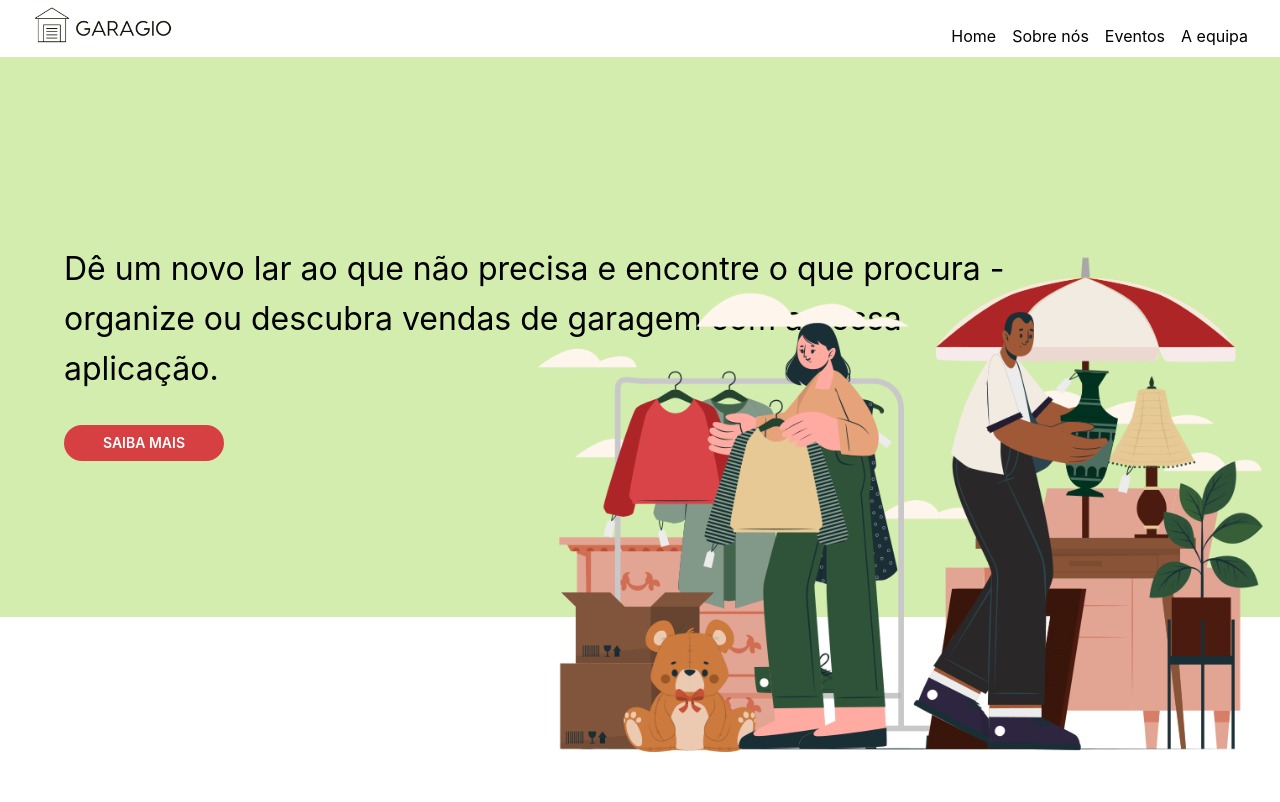
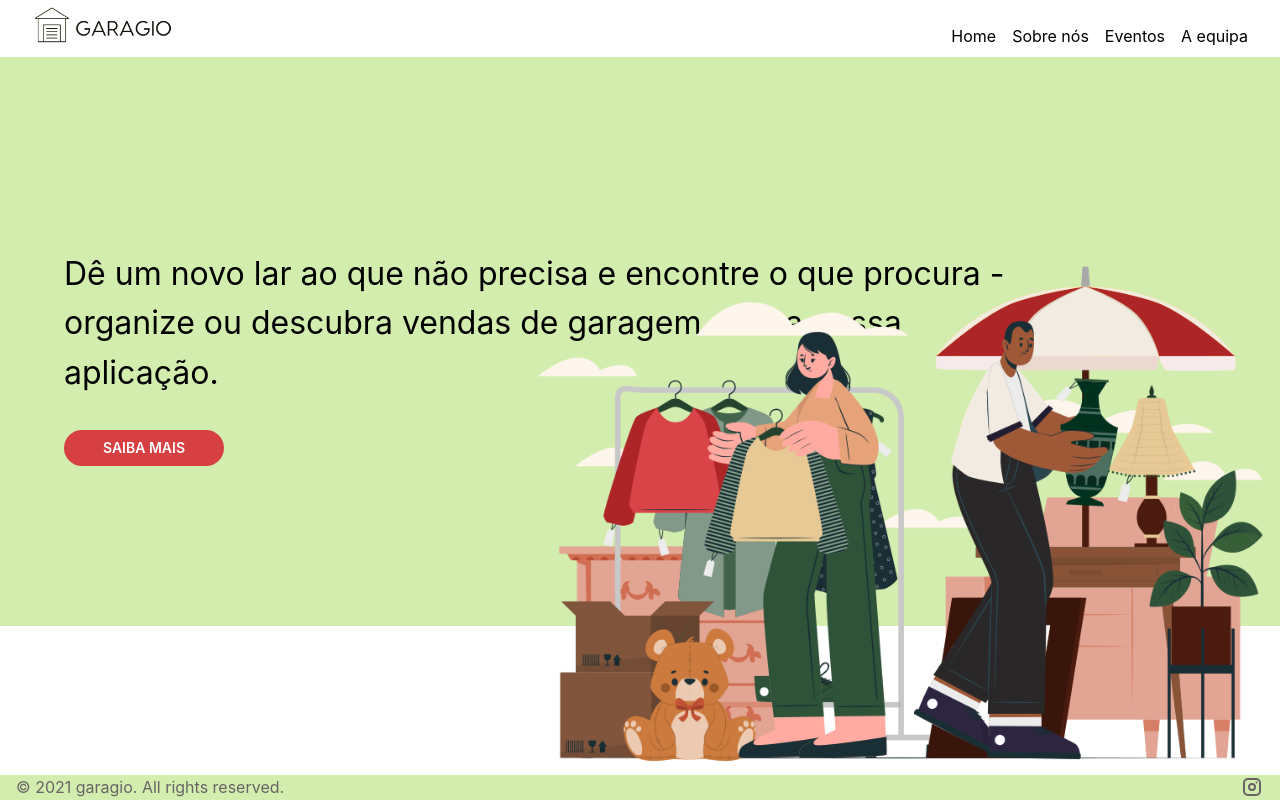
Before and after one commit to tmdbts/garagio, a React (Vite) app: page / in a window 1280 px wide. Built offline with nearby package versions, Linux system fonts and the light colour scheme.

Commit message:
✨ implement footer
Made the necessary changes on styling to accommodate the footer at the bottom of each view

```diff
--- /dev/null
+++ b/src/components/Footer/Footer.module.scss
@@ -0,0 +1,17 @@
+.footer {
+	display: flex;
+	justify-content: space-between;
+	flex-shrink: 0;
+	padding: 0 1rem;
+	color: var(--mantine-color-gray-8);
+	background-color: var(--mantine-color-primary);
+
+	.copyright {
+	}
+
+	.socials {
+		.link {
+			display: flex;
+		}
+	}
+}
--- /dev/null
+++ b/src/components/Footer/index.tsx
@@ -0,0 +1,22 @@
+import React from 'react';
+import styles from './Footer.module.scss';
+import { IconBrandInstagram } from '@tabler/icons-react';
+
+const Footer = (): React.ReactNode => {
+    return (
+        <footer className={styles.footer}>
+            <div className={styles.copyright}>
+                &copy; 2021&nbsp;garagio. All rights reserved.
+            </div>
+            <div className={styles.socials}>
+                <a
+                    href='https://www.instagram.com/garagio.app/'
+                    className={styles.link}>
+                    <IconBrandInstagram />
+                </a>
+            </div>
+        </footer>
+    );
+};
+
+export default Footer;
--- a/src/views/About/About.module.scss
+++ b/src/views/About/About.module.scss
@@ -1,5 +1,10 @@
 .about {
+	display: flex;
+	flex-direction: column;
+	min-height: 100vh;
+
 	.main {
+		flex: 1;
 		padding: 0 1rem;
 
 		.column {
--- a/src/views/About/index.tsx
+++ b/src/views/About/index.tsx
@@ -4,6 +4,7 @@ import Header from '../../components/Header';
 import photoOne from '../../assets/path3.png';
 import photoTwo from '../../assets/path9.png';
 import photoThree from '../../assets/path103.png';
+import Footer from '../../components/Footer';
 
 const About = (): React.ReactNode => {
     return (
@@ -84,6 +85,7 @@ const About = (): React.ReactNode => {
                     </div>
                 </div>
             </main>
+            <Footer />
         </div>
     );
 };
--- a/src/views/Events/Events.module.scss
+++ b/src/views/Events/Events.module.scss
@@ -1,4 +1,11 @@
 .events {
+	display: flex;
+	flex-direction: column;
+	min-height: 100vh;
+
+	.content {
+		flex: 1;
+
 		.hero {
 			padding: 2rem 0;
 			text-align: center;
@@ -17,6 +24,7 @@
 			display: flex;
 			flex-wrap: wrap;
 			justify-content: center;
+		}
 	}
 }
 
--- a/src/views/Events/index.tsx
+++ b/src/views/Events/index.tsx
@@ -3,12 +3,13 @@ import styles from './Events.module.scss';
 import Header from '../../components/Header';
 import EventCard from './EventCard.tsx';
 import poster from '../../assets/first_event_poster.png';
+import Footer from '../../components/Footer';
 
 const Events = (): React.ReactNode => {
     return (
-        <div>
+        <div className={styles.events}>
             <Header />
-            <main className={styles.events}>
+            <main className={styles.content}>
                 <section className={styles.hero}>
                     <h1 className={styles.title}>Events</h1>
                     <h4 className={styles.subtitle}>
@@ -23,6 +24,7 @@ const Events = (): React.ReactNode => {
                     />
                 </section>
             </main>
+            <Footer />
         </div>
     );
 };
--- a/src/views/Home/Home.module.scss
+++ b/src/views/Home/Home.module.scss
@@ -1,13 +1,20 @@
 .home {
-	height: 100dvh;
+	display: flex;
+	flex-direction: column;
+	min-height: 100vh;
 
 	.hero {
-		padding: 1rem;
-		background-color: var(--mantine-color-primary);
+		flex: 1;
 		display: flex;
 		flex-direction: column;
 		position: relative;
 		width: 100%;
+
+		.wrapper {
+			display: flex;
+			flex-direction: column;
+			padding: 1rem;
+			background-color: var(--mantine-color-primary);
 			height: calc(100% - 15rem);
 
 			.description {
@@ -16,7 +23,7 @@
 
 			.cta {
 				position: absolute;
-			bottom: -1rem;
+				bottom: 8rem;
 				width: calc(100% - 2rem);
 				background-color: var(--mantine-color-secondary);
 			}
@@ -28,12 +35,16 @@
 			}
 		}
 	}
+}
 
 @media only screen and (min-width: 768px) {
 	.home {
 		.hero {
+
+			.wrapper {
 				justify-content: center;
 				position: relative;
+				padding: 10rem 2rem;
 
 				.description {
 					font-size: 2rem;
@@ -42,7 +53,6 @@
 				.cta {
 					position: unset;
 					width: 10rem;
-
 				}
 
 				.image {
@@ -55,10 +65,12 @@
 			}
 		}
 	}
+}
 
 @media only screen and (min-width: 1024px) {
 	.home {
 		.hero {
+			.wrapper {
 				padding-left: 4rem;
 
 				.description {
@@ -73,3 +85,4 @@
 			}
 		}
 	}
+}
--- a/src/views/Home/index.tsx
+++ b/src/views/Home/index.tsx
@@ -3,16 +3,18 @@ import Header from '../../components/Header';
 import { Button } from '@mantine/core';
 import styles from './Home.module.scss';
 import illustration from '../../assets/home_illustration.png';
+import Footer from '../../components/Footer';
 
 const Home = (): React.ReactNode => {
     return (
         <div className={styles.home}>
             <Header />
-            <div className={styles.hero}>
+            <main className={styles.hero}>
+                <div className={styles.wrapper}>
                     <p className={styles.description}>
-                    Dê um novo lar ao que não precisa e encontre o que procura -
-                    organize ou descubra vendas de garagem com a nossa
-                    aplicação.
+                        Dê um novo lar ao que não precisa e encontre o que
+                        procura - organize ou descubra vendas de garagem com a
+                        nossa aplicação.
                     </p>
                     <Button radius='xl' className={styles.cta}>
                         SAIBA MAIS
@@ -23,6 +25,8 @@ const Home = (): React.ReactNode => {
                         className={styles.image}
                     />
                 </div>
+            </main>
+            <Footer />
         </div>
     );
 };
--- a/src/views/Team/Team.module.scss
+++ b/src/views/Team/Team.module.scss
@@ -2,7 +2,12 @@ $top-gap: 5rem;
 $bottom-gap: 10rem;
 
 .team {
+	display: flex;
+	flex-direction: column;
+	min-height: 100vh;
+
 	.content {
+		flex: 1;
 		position: relative;
 
 		.titleWrapper {
@@ -39,7 +44,7 @@ $bottom-gap: 10rem;
 
 			.description {
 				margin: 0 5rem;
-				bottom: -5rem;
+				bottom: 2rem;
 			}
 		}
 	}
@@ -55,7 +60,7 @@ $bottom-gap: 10rem;
 
 			.description {
 				margin: 0 20rem;
-				bottom: -5rem;
+				bottom: 6rem;
 			}
 		}
 	}
--- a/src/views/Team/index.tsx
+++ b/src/views/Team/index.tsx
@@ -2,6 +2,7 @@ import React from 'react';
 import Header from '../../components/Header';
 import styles from './Team.module.scss';
 import teamPhoto from '../../assets/img.png';
+import Footer from '../../components/Footer';
 
 const Team = (): React.ReactNode => {
     return (
@@ -30,6 +31,7 @@ const Team = (): React.ReactNode => {
                     sustentáveis.
                 </p>
             </main>
+            <Footer />
         </div>
     );
 };
```
Lines whose indentation alone changed are shown as unchanged.
